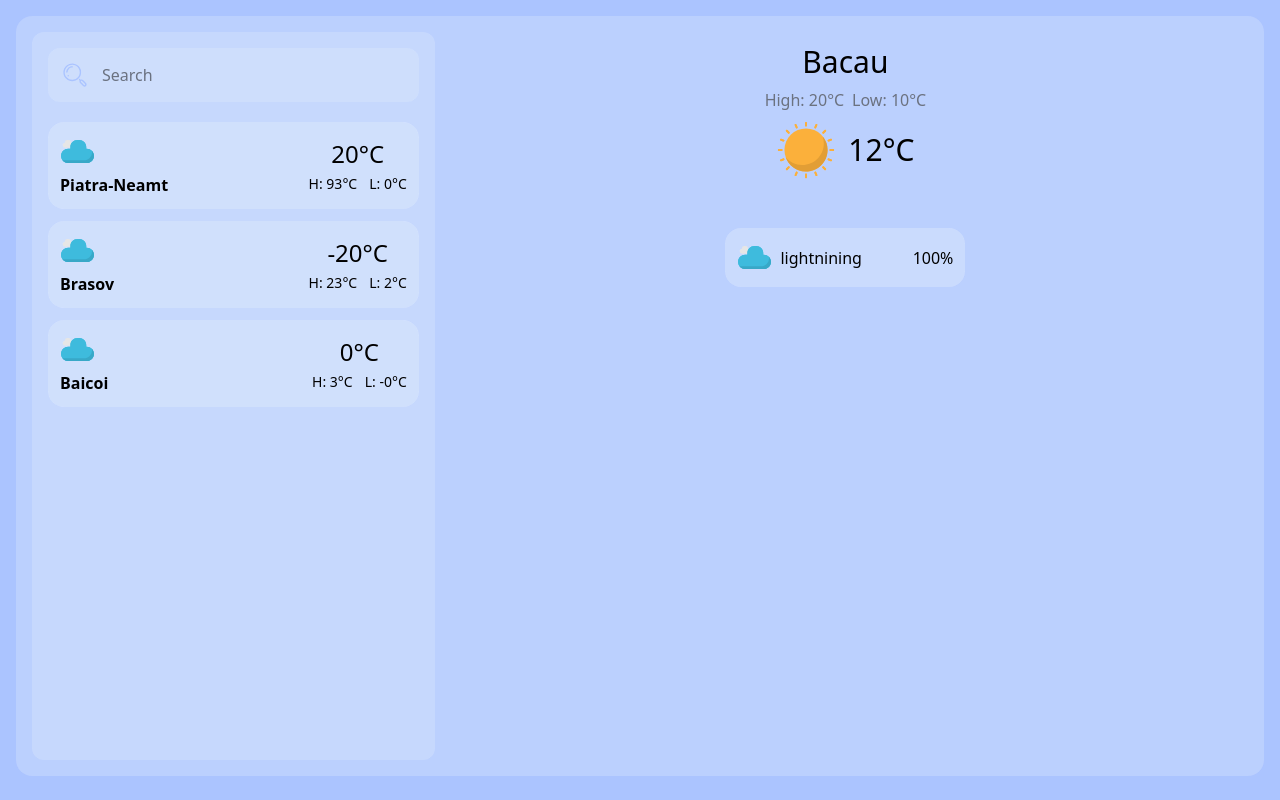
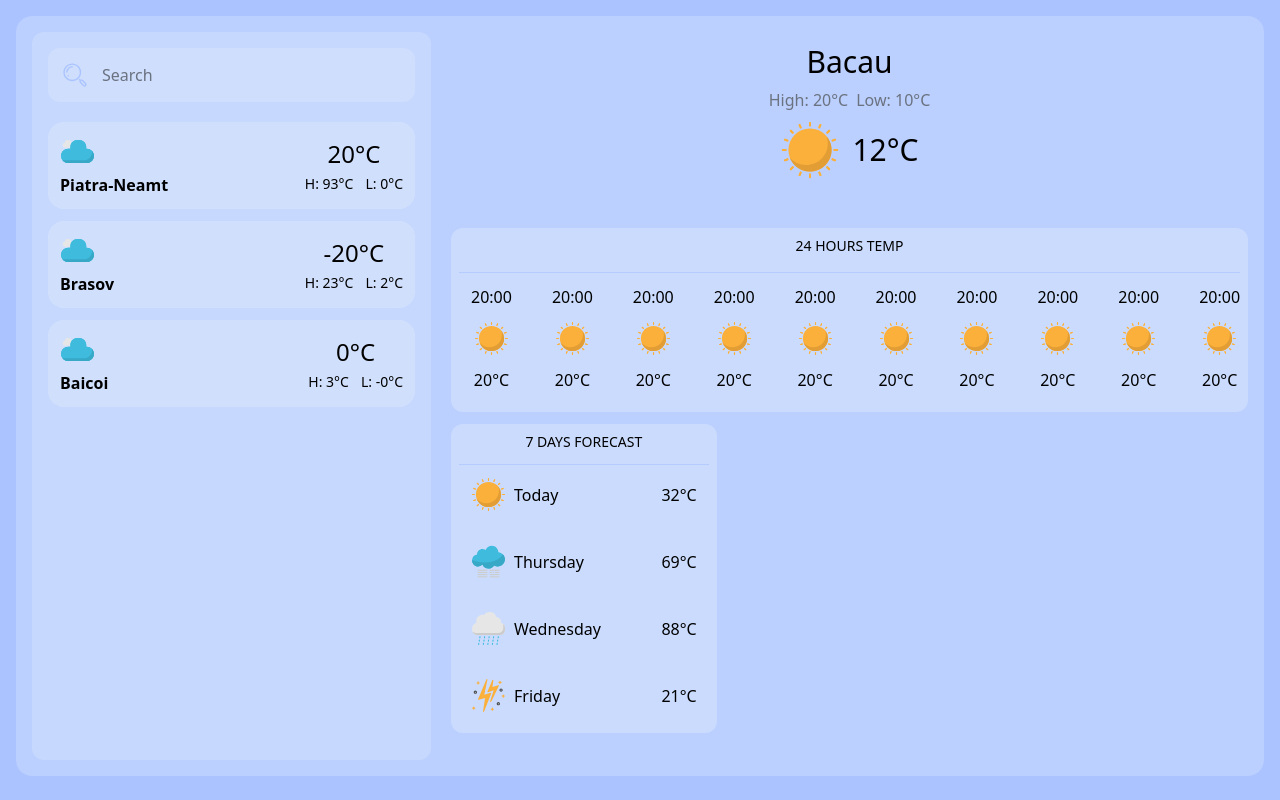
Before and after one commit to rsh1337/weather-app, a Next.js app: page / in a window 1280 px wide. Built offline with nearby package versions, Linux system fonts and the light colour scheme.

Commit message:
Create HourPill and Temps per 24h

```diff
--- a/package.json
+++ b/package.json
@@ -20,6 +20,7 @@
     "autoprefixer": "^10.4.14",
     "postcss": "^8.4.21",
     "prettier": "^2.8.7",
+    "tailwind-scrollbar": "^3.0.0",
     "tailwindcss": "^3.3.1"
   }
 }
--- /dev/null
+++ b/src/components/DailyTemp.js
@@ -0,0 +1,25 @@
+import HourPill from "@/components/UI/HourPill";
+
+export default function DailyTemp(){
+    return(
+        <div className={"flex flex-col gap-4 rounded-xl backdrop-opacity-50 bg-[#E2EAFC]/30 p-2 divide-y divide-[#B6CCFE]"}>
+            <h1 className={"text-sm font-thin uppercase text-center"}>24 Hours Temp</h1>
+            <div className={"flex flex-row gap-4 overflow-x-auto md:scrollbar-thin scrollbar-none scrollbar-thumb-[#D7E3FC] scrollbar-track-[#C1D3FE] snap-x"}>
+                <HourPill temp={"20"} icon={"sunny.svg"} time={"20:00"} />
+                <HourPill temp={"20"} icon={"sunny.svg"} time={"20:00"} />
+                <HourPill temp={"20"} icon={"sunny.svg"} time={"20:00"} />
+                <HourPill temp={"20"} icon={"sunny.svg"} time={"20:00"} />
+                <HourPill temp={"20"} icon={"sunny.svg"} time={"20:00"} />
+                <HourPill temp={"20"} icon={"sunny.svg"} time={"20:00"} />
+                <HourPill temp={"20"} icon={"sunny.svg"} time={"20:00"} />
+                <HourPill temp={"20"} icon={"sunny.svg"} time={"20:00"} />
+                <HourPill temp={"20"} icon={"sunny.svg"} time={"20:00"} />
+                <HourPill temp={"20"} icon={"sunny.svg"} time={"20:00"} />
+                <HourPill temp={"20"} icon={"sunny.svg"} time={"20:00"} />
+                <HourPill temp={"20"} icon={"sunny.svg"} time={"20:00"} />
+                <HourPill temp={"20"} icon={"sunny.svg"} time={"20:00"} />
+                <HourPill temp={"20"} icon={"sunny.svg"} time={"20:00"} />
+            </div>
+        </div>
+    )
+}
--- a/src/components/Layout.js
+++ b/src/components/Layout.js
@@ -1,15 +1,15 @@
-import Sidebar from "@/components/Sidebar";
+import Sidebar from '@/components/Sidebar';
 
 export default function Layout({ children }) {
 	return (
 		<div className="bg-[#ABC4FF] min-h-[100vh] p-4">
 			<div
 				className={
-					'flex h-[95vh] flex-row gap-2 backdrop-opacity-5 bg-[#E2EAFC]/30 p-4 rounded-2xl'
+					'flex h-[95vh] flex-row gap-5 backdrop-opacity-5 bg-[#E2EAFC]/30 p-4 rounded-2xl'
 				}
 			>
-					<Sidebar/>
-					<div className={'my-3 basis-2/3'}>{children}</div>
+				<Sidebar />
+				<div className={'my-3 basis-2/3 overflow-auto scrollbar-none'}>{children}</div>
 			</div>
 		</div>
 	);
--- a/src/components/Sidebar.js
+++ b/src/components/Sidebar.js
@@ -3,7 +3,7 @@ import CityCard from "@/components/UI/CityCard";
 
 export default function Sidebar(){
     return(
-        <div className={"basis-1/3 backdrop-opacity-5 bg-[#E2EAFC]/30 rounded-xl p-4"}>
+        <div className={"basis-1/3 backdrop-opacity-5 bg-[#E2EAFC]/30 rounded-xl p-4 overflow-auto scrollbar-none"}>
             <div className={"flex items-center flex-row gap-3 backdrop-opacity-5 bg-[#E2EAFC]/30 p-3 rounded-xl"}>
                 <Image src={"/Icons/search.svg"} alt={"Search Icon"} width={30} height={30}/>
                 <h1 className={"font-thin text-gray-500"}>Search</h1>
--- /dev/null
+++ b/src/components/UI/HourPill.js
@@ -0,0 +1,20 @@
+import Image from 'next/image';
+
+export default function HourPill({ temp, icon, time }) {
+	return (
+		<div
+			className={
+				'flex flex-col items-center justify-between p-3 gap-3 rounded-2xl snap-center'
+			}
+		>
+			<h1>{time}</h1>
+			<Image
+				src={`/weather-icons/${icon}`}
+				alt={'Icon'}
+				width={35}
+				height={35}
+			/>
+			<h1>{temp}°C</h1>
+		</div>
+	);
+}
--- a/src/components/UI/InfoCard.js
+++ b/src/components/UI/InfoCard.js
@@ -1,10 +1,10 @@
 import Image from 'next/image';
 
-export default function InfoCard({ label, icon, label2 }) {
+export default function InfoCard({ temp, icon, day }) {
 	return (
 		<div
 			className={
-				'flex flex-row items-center justify-between backdrop-opacity-50 bg-[#E2EAFC]/30 p-3 rounded-2xl w-[15rem]'
+				'flex flex-row items-center justify-between p-3 rounded-2xl'
 			}
 		>
 			<div className={"flex flex-row items-center gap-2"}>
@@ -14,9 +14,9 @@ export default function InfoCard({ label, icon, label2 }) {
 					width={35}
 					height={35}
 				/>
-				<h1>{label2}</h1>
+				<h1>{day}</h1>
 			</div>
-			<h1>{label}</h1>
+			<h1>{temp}°C</h1>
 		</div>
 	);
 }
--- /dev/null
+++ b/src/components/Weekly.js
@@ -0,0 +1,15 @@
+import InfoCard from "@/components/UI/InfoCard";
+
+export default function Weekly(){
+    return(
+        <div className={"flex flex-col w-1/3 gap-3 rounded-xl backdrop-opacity-50 bg-[#E2EAFC]/30 p-2 divide-y divide-[#B6CCFE]"}>
+            <h1 className={"text-sm font-thin uppercase text-center "}>7 Days Forecast</h1>
+            <div className={"flex flex-col gap-2"}>
+            <InfoCard icon={"sunny.svg"} day={"Today"} temp={"32"} />
+            <InfoCard icon={"foggy.svg"} day={"Thursday"} temp={"69"} />
+            <InfoCard icon={"rainy.svg"} day={"Wednesday"} temp={"88"} />
+            <InfoCard icon={"thunder.svg"} day={"Friday"} temp={"21"} />
+            </div>
+        </div>
+    )
+}
--- a/src/pages/index.js
+++ b/src/pages/index.js
@@ -1,13 +1,19 @@
-import InfoCard from "@/components/UI/InfoCard";
 import HeaderInfo from "@/components/UI/HeaderInfo";
+import Weekly from "@/components/Weekly";
+import DailyTemp from "@/components/DailyTemp";
 
 
 export default function Index(){
   return(
-      <div className={"flex"}>
+      <div className={"flex flex-col"}>
           <div className={"flex flex-col w-full gap-12 items-center justify-center"}>
               <HeaderInfo icon={"sunny.svg"} lowTemp={"10"} highTemp={"20"} temp={"12"} city={"Bacau"}/>
-              <InfoCard label={"100%"} icon={"cloudy.svg"} label2={"lightnining"} />
+          </div>
+          <div className={"mt-12"}>
+              <DailyTemp/>
+          </div>
+          <div className={"mt-3"}>
+            <Weekly/>
           </div>
       </div>
   )
--- a/tailwind.config.js
+++ b/tailwind.config.js
@@ -7,5 +7,7 @@ module.exports = {
     extend: {
     }
   },
-  plugins: [],
+  plugins: [
+    require('tailwind-scrollbar')
+  ],
 }
```
Also changed, not shown: 1 other file (tests, documents, lock files or other folders).
